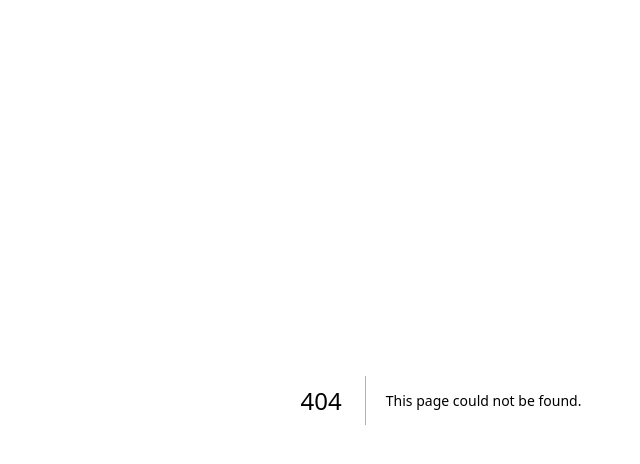
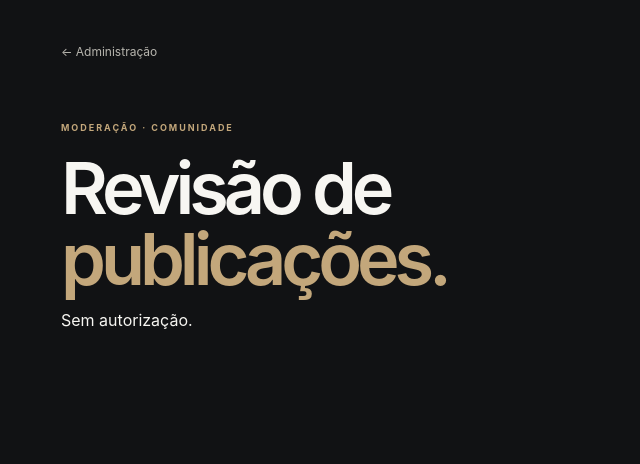
Before and after one commit to mcag72759-svg/Codigo-lirico-lunda-sul, a Next.js app: page /admin/comunidade in a window 1280 px wide. Before the commit this address had no page. Shown: the top 464 px of the page, without its empty margins (199-839 px from the left). Built offline with nearby package versions, Linux system fonts and the light colour scheme; no server answers.

Commit message:
Add admin community moderation

```diff
--- /dev/null
+++ b/src/app/admin/comunidade/page.tsx
@@ -0,0 +1,11 @@
+"use client";
+import Link from "next/link";
+import {useEffect,useState} from "react";
+type Post={id:string;body:string;mediaUrl:string;mediaType:string;status:string;author:string;createdAt:string};
+export default function AdminCommunityPage(){
+ const [posts,setPosts]=useState<Post[]>([]),[error,setError]=useState("");
+ async function load(){const r=await fetch("/api/admin/comunidade/publicacoes",{cache:"no-store"});const d=await r.json();if(!r.ok)throw new Error(d.error||"Sem acesso");setPosts(d.posts||[])}
+ useEffect(()=>{load().catch(e=>setError(e.message))},[]);
+ async function decide(id:string,status:"approved"|"rejected"){const r=await fetch("/api/admin/comunidade/publicacoes",{method:"PATCH",headers:{"Content-Type":"application/json"},body:JSON.stringify({id,status})});const d=await r.json();if(!r.ok){setError(d.error);return}await load()}
+ return <main className="artist-auth-page"><Link href="/admin/publicar" className="admin-back-link">← Administração</Link><p className="section-kicker">MODERAÇÃO · COMUNIDADE</p><h1>Revisão de<br/><em>publicações.</em></h1>{error&&<p role="alert">{error}</p>}<section className="community-feed">{posts.map(p=><article className="community-post" key={p.id}><div className="community-post-head"><strong>{p.author}</strong><span>{p.status}</span></div><p>{p.body}</p>{p.mediaUrl&&<a href={p.mediaUrl} target="_blank" rel="noreferrer">Ver ficheiro ↗</a>}<div className="community-post-actions"><button onClick={()=>decide(p.id,"approved")}>Aprovar</button><button onClick={()=>decide(p.id,"rejected")}>Rejeitar</button></div></article>)}</section></main>
+}
```
